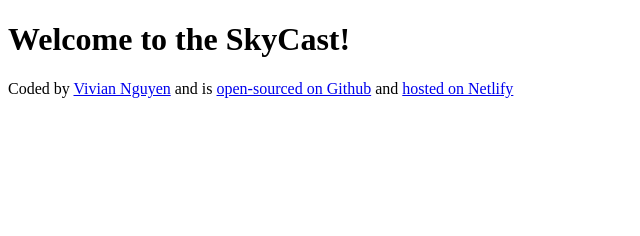
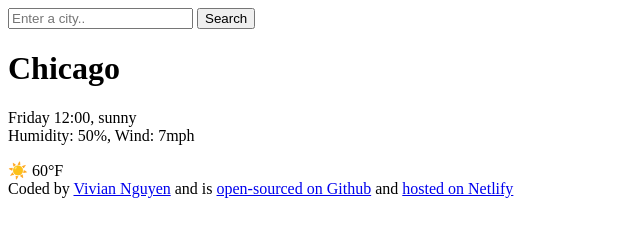
Before and after one commit to vivianncodes/weather-app, a plain HTML site: page index.html in a window 1280 px wide. Shown: the whole page, without its empty margins (0-640 px from the left). Drawn offline with Linux system fonts and the light colour scheme.

Commit message:
Added HTML to project

```diff
--- a/index.html
+++ b/index.html
@@ -6,7 +6,23 @@
     <title>SkyCast</title>
   </head>
   <body>
-    <h1>Welcome to the SkyCast!</h1>
+    <header>
+      <form>
+        <input type="search" placeholder="Enter a city.." required />
+        <input type="submit" value="Search" />
+      </form>
+    </header>
+    <main>
+      <div>
+        <h1>Chicago</h1>
+        <p>
+          Friday 12:00, sunny
+          <br />
+          Humidity: 50%, Wind: 7mph
+        </p>
+      </div>
+      <div>☀️ 60°F</div>
+    </main>
     <footer>
       Coded by
       <a href="https://github.com/vynguyen324" target="_blank">Vivian Nguyen</a>
```
